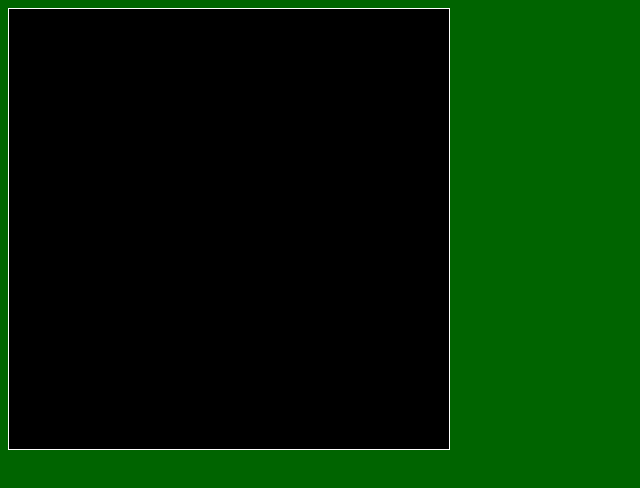
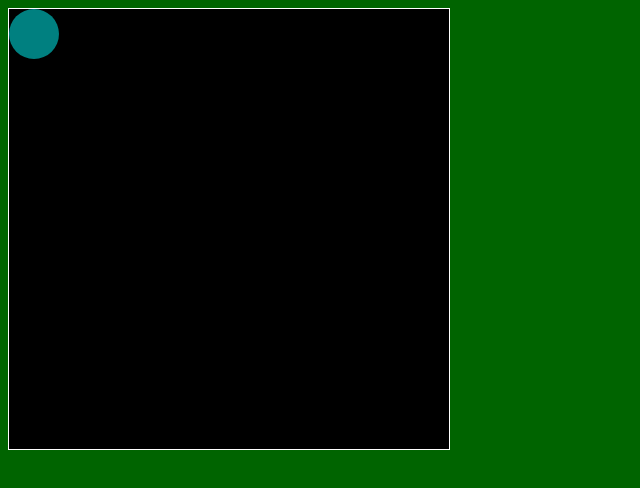
Before and after one commit to AustinGordon1/AustinGordon1.github.io, a plain HTML site: page asd-projects/walker/index.html in a window 1280 px wide. Shown: the whole page, without its empty margins (0-640 px from the left). Drawn offline with Linux system fonts and the light colour scheme.

Commit message:
saving walker

```diff
--- a/asd-projects/walker/index.css
+++ b/asd-projects/walker/index.css
@@ -1,4 +1,3 @@
-
 body {
   background-color: darkgreen;
 }
@@ -11,11 +10,12 @@ body {
   position: relative;
 }
 
-#gameItem {
+#walker {
   background-color: teal;
   width: 50px;
   height: 50px;
+  border-radius: 50px;
   position: absolute;
-/*   left: 100px; */  /* Uncomment if you want to set a "starting" position */
-/*   top: 100px;  */  /* Uncomment if you want to set a "starting" position */
+  /*   left: 100px; */ /* Uncomment if you want to set a "starting" position */
+  /*   top: 100px;  */ /* Uncomment if you want to set a "starting" position */
 }
--- a/asd-projects/walker/index.js
+++ b/asd-projects/walker/index.js
@@ -2,7 +2,7 @@
 
 $(document).ready(runProgram); // wait for the HTML / CSS elements of the page to fully load, then execute runProgram()
 
-function runProgram(){
+function runProgram() {
   ////////////////////////////////////////////////////////////////////////////////
   //////////////////////////// SETUP /////////////////////////////////////////////
   ////////////////////////////////////////////////////////////////////////////////
@@ -12,12 +12,22 @@ function runProgram(){
   var FRAMES_PER_SECOND_INTERVAL = 1000 / FRAME_RATE;
 
   // Game Item Objects
-
-
+  const KEY = {
+    LEFT: 37,
+    UP: 38,
+    RIGHT: 39,
+    DOWN: 40,
+  };
+  var walker = {
+    positionX: 0,
+    speedX: 0,
+    positionY: 0,
+    speedY: 0,
+  };
   // one-time setup
-  var interval = setInterval(newFrame, FRAMES_PER_SECOND_INTERVAL);   // execute newFrame every 0.0166 seconds (60 Frames per second)
-  $(document).on('eventType', handleEvent);                           // change 'eventType' to the type of event you want to handle
-
+  var interval = setInterval(newFrame, FRAMES_PER_SECOND_INTERVAL); // execute newFrame every 0.0166 seconds (60 Frames per second)
+  $(document).on("keydown", handleKeyDown); // change 'eventType' to the type of event you want to handle
+  $(document).on("keyup", handleKeyUp);
   ////////////////////////////////////////////////////////////////////////////////
   ///////////////////////// CORE LOGIC ///////////////////////////////////////////
   ////////////////////////////////////////////////////////////////////////////////
@@ -27,21 +37,37 @@ function runProgram(){
   by calling this function and executing the code inside.
   */
   function newFrame() {
-
-
+    repositionGameItem();
+    wallCollision()
+    redrawGameItem();
   }
 
   /*
   Called in response to events.
   */
-  function handleEvent(event) {
+  function handleKeyDown(event) {
+    if (event.which === KEY.LEFT) {
+      walker.speedX = -5;
+    }
+    if (event.which === KEY.UP) {
+      walker.speedY = -5;
+    }
+    if (event.which === KEY.RIGHT) {
+      walker.speedX = 5;
+    }
+    if (event.which === KEY.DOWN) {
+      walker.speedY = 5;
+    }
+  }
+  function handleKeyUp() {
+    walker.speedX=0
+    walker.speedY=0
+    }
 
-  }
 
   ////////////////////////////////////////////////////////////////////////////////
   ////////////////////////// HELPER FUNCTIONS ////////////////////////////////////
   ////////////////////////////////////////////////////////////////////////////////
-
 
   function endGame() {
     // stop the interval timer
@@ -50,5 +76,26 @@ function runProgram(){
     // turn off event handlers
     $(document).off();
   }
-
+  function repositionGameItem() {
+    walker.positionX += walker.speedX;
+    walker.positionY += walker.speedY;
+  }
+  function redrawGameItem() {
+    $("#walker").css("left", walker.positionX);
+    $("#walker").css("top", walker.positionY);
+  }
+  function wallCollision(){
+    if (walker.positionX>= $("#board").width()-45){
+      walker.positionX=walker.positionX-walker.speedX
+    }
+    if (walker.positionY>= $("#board").height()-45){
+      walker.positionY=walker.positionY-walker.speedY
+    }
+    if (walker.positionX<=-5){
+      walker.positionX=walker.positionX-walker.speedX
+    }
+    if (walker.positionY<=-5){
+      walker.positionY=walker.positionY-walker.speedY
+    }
+  }
 }
```
Also changed, not shown: portfolio.html (+2 -1 lines).
